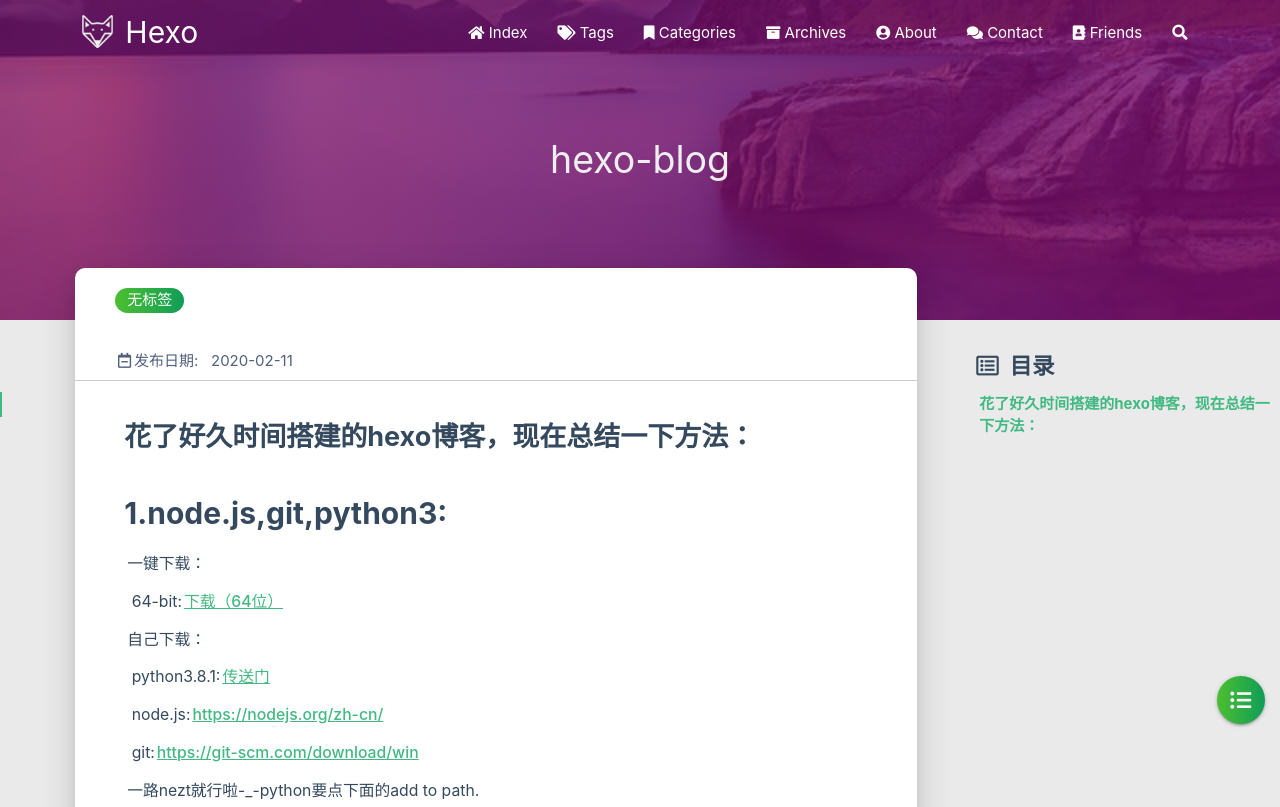
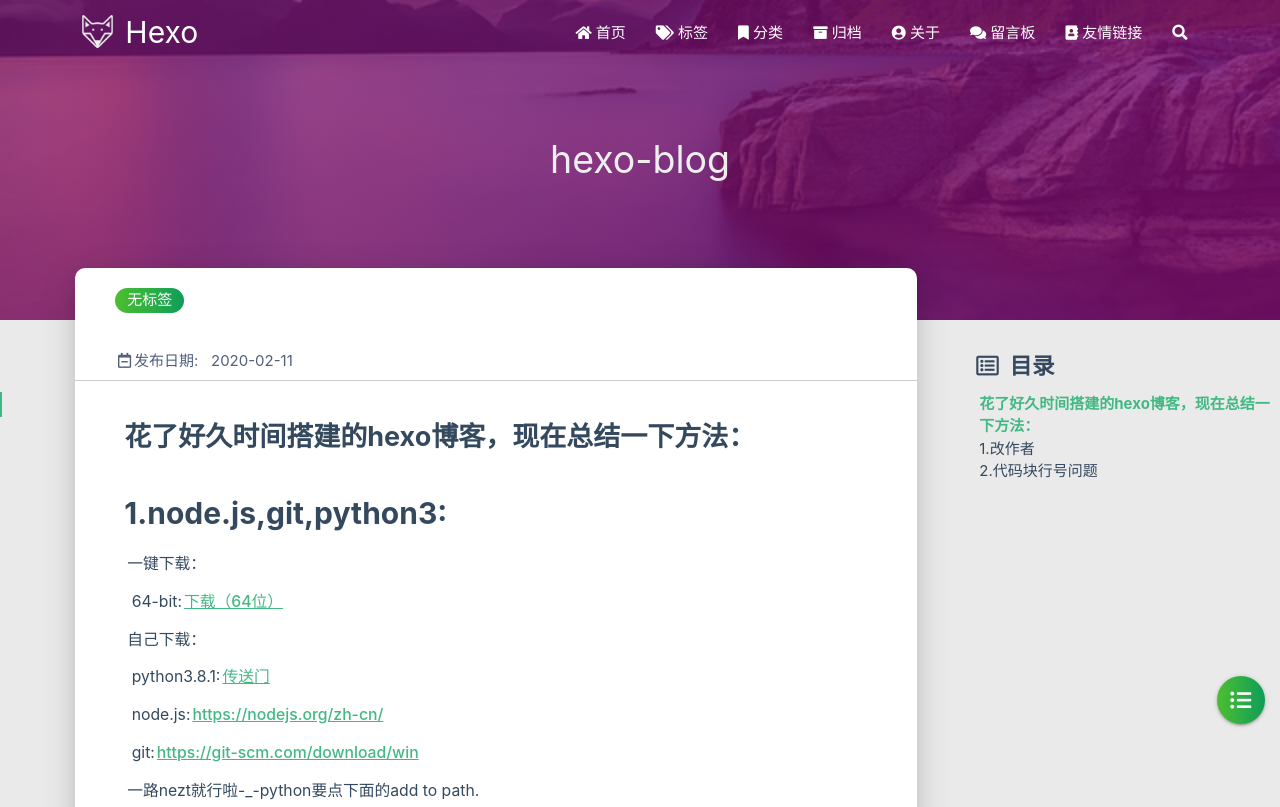
Before and after one commit to cxx777/cxx777.github.io, a plain HTML site: page 2020/02/11/hexo-blog/index.html in a window 1280 px wide. Shown: the top 807 px of the page. Drawn offline with Linux system fonts and the light colour scheme; some packages are replaced by stand-ins of ours; no server answers; a script that the page names is missing.

Commit message:
Site updated: 2020-02-12 15:28:37

```diff
--- a/2020/02/11/hexo-blog/index.html
+++ b/2020/02/11/hexo-blog/index.html
@@ -1,5 +1,5 @@
 <!DOCTYPE HTML>
-<html lang="">
+<html lang="zh-CN">
 
 
 <head>
@@ -57,7 +57,7 @@
 
       <i class="fas fa-home" style="zoom: 0.6;"></i>
 
-      <span>Index</span>
+      <span>首页</span>
     </a>
 
   </li>
@@ -68,7 +68,7 @@
 
       <i class="fas fa-tags" style="zoom: 0.6;"></i>
 
-      <span>Tags</span>
+      <span>标签</span>
     </a>
 
   </li>
@@ -79,7 +79,7 @@
 
       <i class="fas fa-bookmark" style="zoom: 0.6;"></i>
 
-      <span>Categories</span>
+      <span>分类</span>
     </a>
 
   </li>
@@ -90,7 +90,7 @@
 
       <i class="fas fa-archive" style="zoom: 0.6;"></i>
 
-      <span>Archives</span>
+      <span>归档</span>
     </a>
 
   </li>
@@ -101,7 +101,7 @@
 
       <i class="fas fa-user-circle" style="zoom: 0.6;"></i>
 
-      <span>About</span>
+      <span>关于</span>
     </a>
 
   </li>
@@ -112,7 +112,7 @@
 
       <i class="fas fa-comments" style="zoom: 0.6;"></i>
 
-      <span>Contact</span>
+      <span>留言板</span>
     </a>
 
   </li>
@@ -123,7 +123,7 @@
 
       <i class="fas fa-address-book" style="zoom: 0.6;"></i>
 
-      <span>Friends</span>
+      <span>友情链接</span>
     </a>
 
   </li>
@@ -159,7 +159,7 @@
 
 			    <i class="fa-fw fas fa-home"></i>
 
-			Index
+			首页
 		</a>
 
         </li>
@@ -170,7 +170,7 @@
 
 			    <i class="fa-fw fas fa-tags"></i>
 
-			Tags
+			标签
 		</a>
 
         </li>
@@ -181,7 +181,7 @@
 
 			    <i class="fa-fw fas fa-bookmark"></i>
 
-			Categories
+			分类
 		</a>
 
         </li>
@@ -192,7 +192,7 @@
 
 			    <i class="fa-fw fas fa-archive"></i>
 
-			Archives
+			归档
 		</a>
 
         </li>
@@ -203,7 +203,7 @@
 
 			    <i class="fa-fw fas fa-user-circle"></i>
 
-			About
+			关于
 		</a>
 
         </li>
@@ -214,7 +214,7 @@
 
 			    <i class="fa-fw fas fa-comments"></i>
 
-			Contact
+			留言板
 		</a>
 
         </li>
@@ -225,7 +225,7 @@
 
 			    <i class="fa-fw fas fa-address-book"></i>
 
-			Friends
+			友情链接
 		</a>
 
         </li>
@@ -487,6 +487,12 @@
 <h1 id="3-换主题（可选）"><a href="#3-换主题（可选）" class="headerlink" title="3.换主题（可选）"></a>3.换主题（可选）</h1><p>现在的主题不太好看，咱们换一个吧</p>
 <p>类似这样：<img src="/2020/02/11/hexo-blog/6.png" alt></p>
 <p>其实很简单：</p>
+<p>1.cd到theme下，输入<code>git clone https://github.com/blinkfox/hexo-theme-matery.git</code>,下载hexo-theme-matery.</p>
+<p>2.改名为matery.</p>
+<p>3.打开根目录下的<code>_config.yml</code>，找到<code>theme: landscape</code>一行，改为<code>theme: matery</code></p>
+<p>完成！</p>
+<h1 id="4-其他个性化设置"><a href="#4-其他个性化设置" class="headerlink" title="4.其他个性化设置"></a>4.其他个性化设置</h1><h2 id="1-改作者"><a href="#1-改作者" class="headerlink" title="1.改作者"></a>1.改作者</h2><p>现在的作者还是”John Joe”，最好改成你自己的名字：<code>_config.yml</code>的<code>author: John Doe</code>的John Joe改你的名字</p>
+<h2 id="2-代码块行号问题"><a href="#2-代码块行号问题" class="headerlink" title="2.代码块行号问题"></a>2.代码块行号问题</h2><p>现在的代码块是这样的：</p>
 
             </div>
             <hr/>
```
Also changed, not shown: 404.html (+15 -15 lines), archives/2020/02/index.html (+18 -18 lines), archives/2020/index.html (+18 -18 lines), archives/index.html (+18 -18 lines), index.html (+15 -15 lines).
